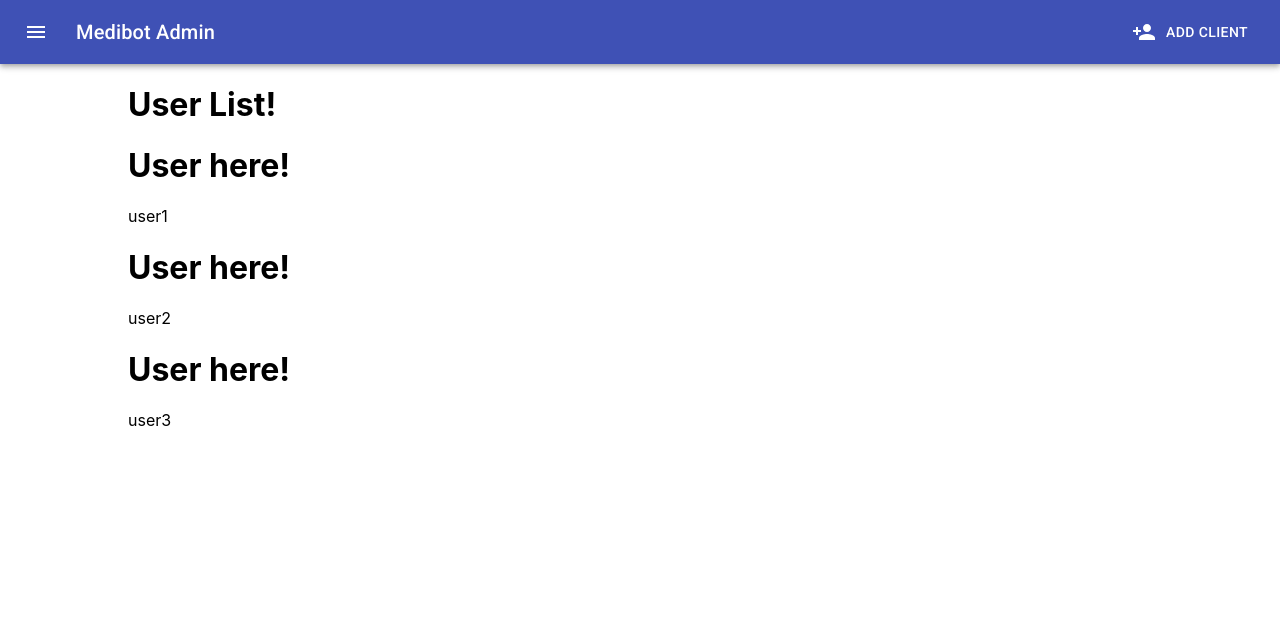
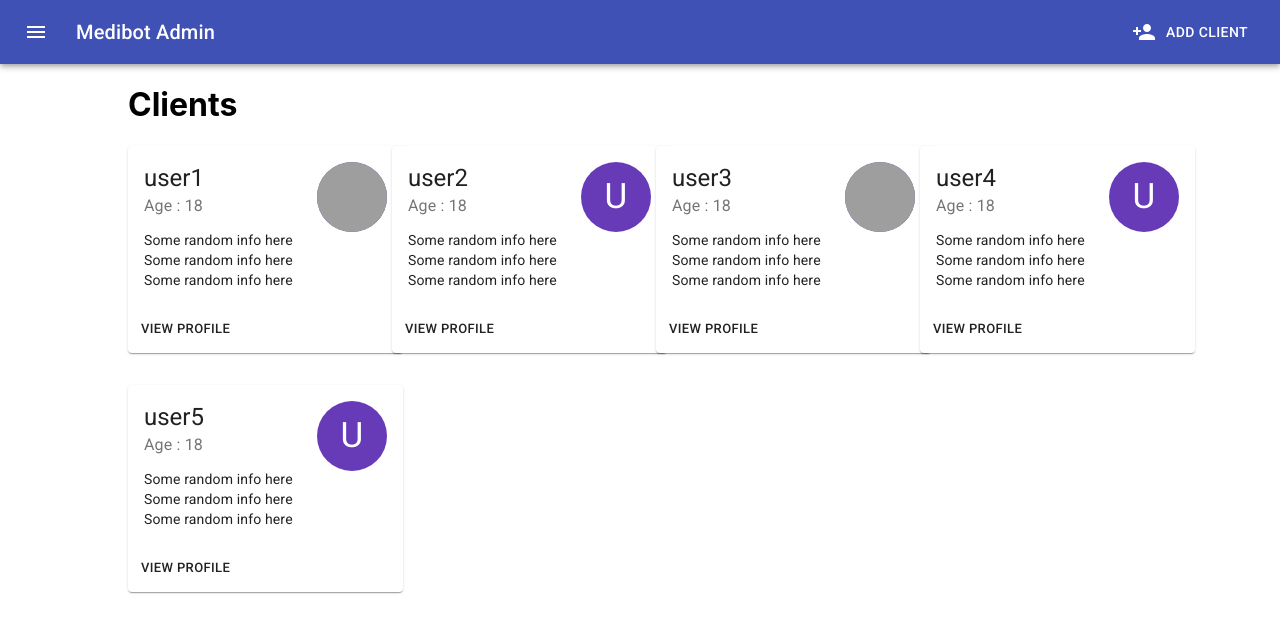
Before and after one commit to 5-bits/Admin-Frontend, a React (Create React App) app: page /users in a window 1280 px wide. Shown: the top 632 px of the page. Built offline with nearby package versions, Linux system fonts and the light colour scheme; grey boxes are pictures that could not be loaded.

Commit message:
client list done

```diff
--- a/src/components/UserCard.tsx
+++ b/src/components/UserCard.tsx
@@ -1,12 +1,71 @@
 import React from 'react';
+import { makeStyles } from '@material-ui/core/styles';
+import Card from '@material-ui/core/Card';
+import CardActions from '@material-ui/core/CardActions';
+import CardContent from '@material-ui/core/CardContent';
+import Button from '@material-ui/core/Button';
+import Typography from '@material-ui/core/Typography';
+import Avatar from '@material-ui/core/Avatar';
+import AccountCircleIcon from '@material-ui/icons/AccountCircle';
+import { deepPurple } from '@material-ui/core/colors';
+
 import {userInterface} from '../interfaces';
+
+const useStyles = makeStyles((theme) => ({
+    root: {
+      minWidth: 275,
+    },
+    title: {
+      float : 'right',
+    },
+    pos: {
+      marginBottom: 12,
+    },
+    avatar : {
+        height: '70px',
+        width: '70px',
+        fontSize : '35px',
+        color: theme.palette.getContrastText(deepPurple[500]),
+        backgroundColor: deepPurple[500],
+    }
+  }));
 
 const UserCard = (props : {data : userInterface}) => {
 
+    const classes = useStyles();
+    var avatar = <Avatar className={classes.avatar}><AccountCircleIcon></AccountCircleIcon></Avatar> ;
+
+    if(props.data.imageUrl!=="")
+    {
+        avatar = <Avatar alt={props.data.name} src={props.data.imageUrl} className={classes.avatar}></Avatar>;
+    }
+    else {
+        avatar = <Avatar alt={props.data.name} className={classes.avatar}>{props.data.name.charAt(0).toUpperCase()}</Avatar>;
+    }
+
     return (
         <div>
-            <h1>User here!</h1>
-            {props.data.name}
+            <Card className={classes.root}>
+                <CardContent>
+                    <Typography className={classes.title} color="textSecondary" gutterBottom>
+                        {avatar}
+                    </Typography>
+                    <Typography variant="h5" component="h2">
+                        {props.data.name}
+                    </Typography>
+                    <Typography className={classes.pos} color="textSecondary">
+                        Age : {props.data.age}
+                    </Typography>
+                    <Typography variant="body2" component="p">
+                        Some random info here<br />
+                        Some random info here<br />
+                        Some random info here<br />
+                    </Typography>
+                </CardContent>
+                <CardActions>
+                    <Button size="small">View Profile</Button>
+                </CardActions>
+            </Card>
         </div>
     );
 }
--- a/src/components/UserList.tsx
+++ b/src/components/UserList.tsx
@@ -1,24 +1,31 @@
 import React, {useState} from 'react';
+import Grid from '@material-ui/core/Grid';
+
 
 import UserCard from './UserCard';
 import {userInterface} from '../interfaces';
+
 
 const AddUser = (props : any) => {
 
     const [userList, setUserList] = useState(
         [
-            {name : "user1", age:18, },
-            {name : "user2", age:18, },
-            {name : "user3", age:18, }
+            {name : "user1", age:18, imageUrl : "https://i.pinimg.com/originals/be/ac/96/beac96b8e13d2198fd4bb1d5ef56cdcf.jpg"},
+            {name : "user2", age:18, imageUrl : ""},
+            {name : "user3", age:18, imageUrl : "https://i.pinimg.com/564x/04/bb/21/04bb2164bbfa3684118a442c17d086bf.jpg"},
+            {name : "user4", age:18, imageUrl : ""},
+            {name : "user5", age:18, imageUrl : ""}
         ]
     );
 
-    const list = userList.map((value:userInterface , index) => <UserCard data={value} key={index} />);
+    const list = userList.map((value:userInterface , index) => <Grid item xs={3}><UserCard data={value} key={index} /></Grid>);
 
     return (
         <div>
-            <h1>User List!</h1>
-            {list}
+            <h1>Clients</h1>
+            <Grid container spacing={4}>
+                {list}
+            </Grid>
         </div>
     )
 }
--- a/src/interfaces.ts
+++ b/src/interfaces.ts
@@ -1,4 +1,5 @@
 export interface userInterface {
     name : string,
-    age : number
+    age : number,
+    imageUrl : string|undefined,
 } ;
```
